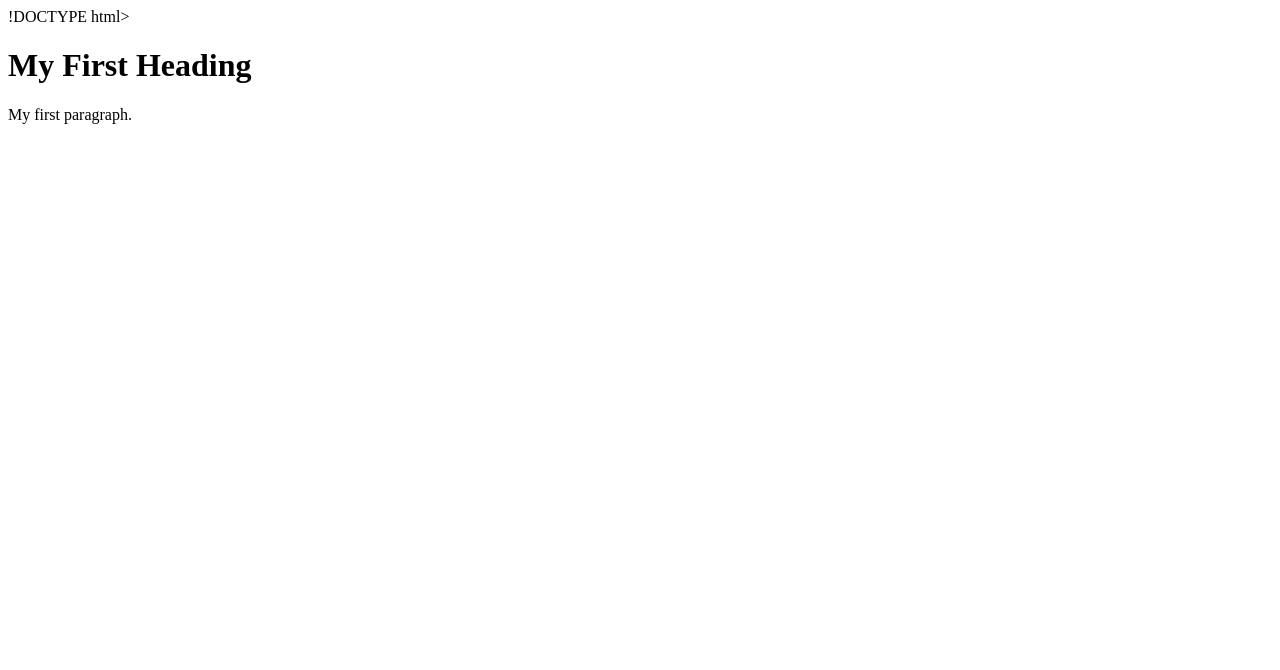
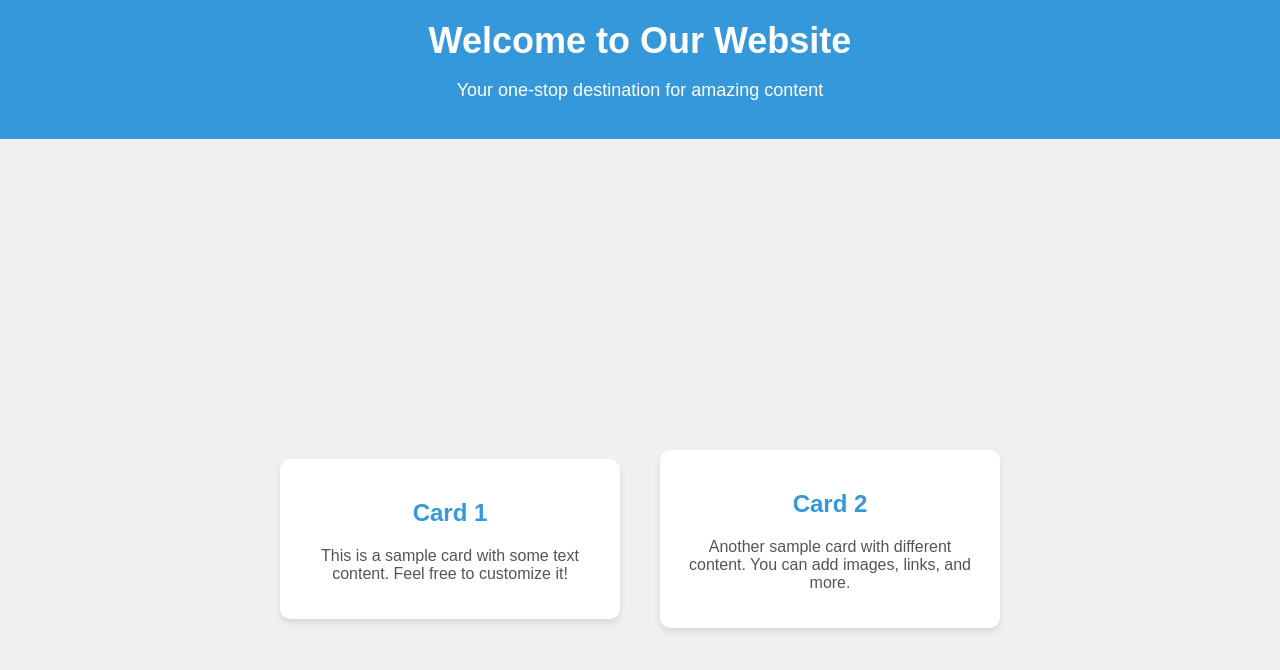
Before and after one commit to nbhovare/my-web-app, a plain HTML site: page index.html in a window 1280 px wide. Drawn offline with Linux system fonts and the light colour scheme.

Commit message:
Update index.html
Website UI has changes a bit to showcase html tags with CSS cards

```diff
--- a/index.html
+++ b/index.html
@@ -1,9 +1,77 @@
-!DOCTYPE html>
-<html>
+<!DOCTYPE html>
+<html lang="en">
+<head>
+    <meta charset="UTF-8">
+    <meta name="viewport" content="width=device-width, initial-scale=1.0">
+    <title>Welcome to Our Website</title>
+    <style>
+        body {
+            font-family: Arial, sans-serif;
+            background-color: #f0f0f0;
+            margin: 0;
+            padding: 0;
+        }
+
+        header {
+            background-color: #3498db;
+            color: #fff;
+            text-align: center;
+            padding: 20px;
+        }
+
+        h1 {
+            font-size: 36px;
+            margin: 0;
+        }
+
+        p {
+            font-size: 18px;
+        }
+
+        .container {
+            display: flex;
+            justify-content: center;
+            align-items: center;
+            height: 100vh;
+        }
+
+        .card {
+            background-color: #fff;
+            box-shadow: 0 4px 6px rgba(0, 0, 0, 0.1);
+            border-radius: 10px;
+            padding: 20px;
+            margin: 20px;
+            width: 300px;
+            text-align: center;
+        }
+
+        .card h2 {
+            color: #3498db;
+            font-size: 24px;
+        }
+
+        .card p {
+            color: #555;
+            font-size: 16px;
+        }
+    </style>
+</head>
 <body>
+    <header>
+        <h1>Welcome to Our Website</h1>
+        <p>Your one-stop destination for amazing content</p>
+    </header>
 
-<h1>My First Heading</h1>
-<p>My first paragraph.</p>
+    <div class="container">
+        <div class="card">
+            <h2>Card 1</h2>
+            <p>This is a sample card with some text content. Feel free to customize it!</p>
+        </div>
 
+        <div class="card">
+            <h2>Card 2</h2>
+            <p>Another sample card with different content. You can add images, links, and more.</p>
+        </div>
+    </div>
 </body>
 </html>
```
